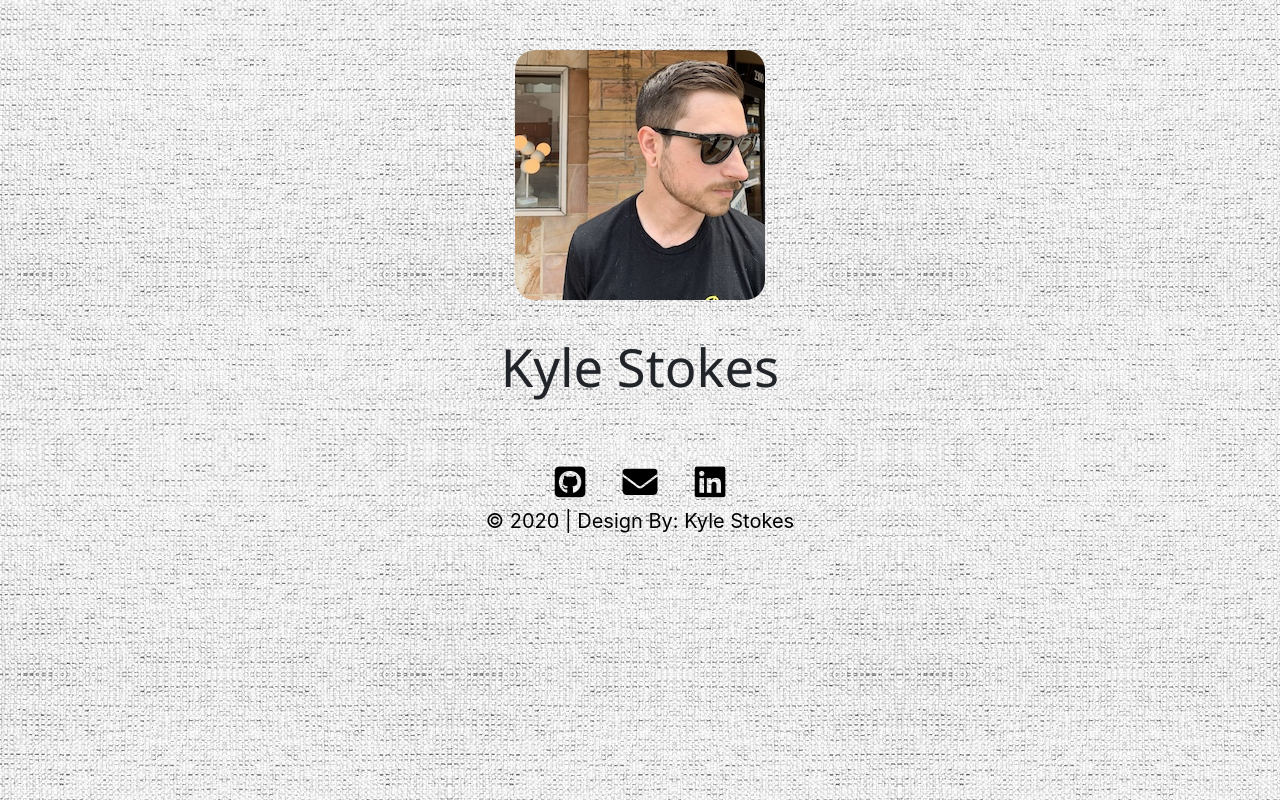
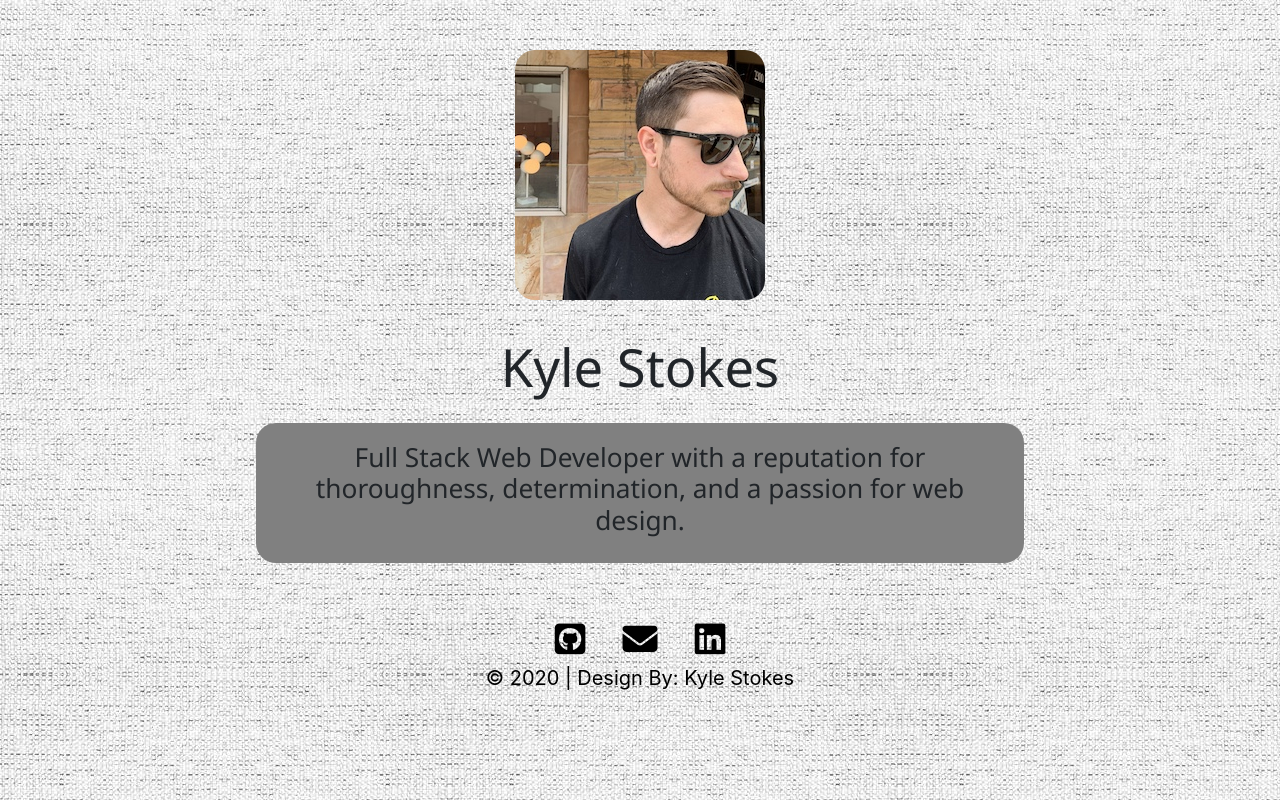
Before and after one commit to kylest0kes/portfolio_react, a React (Create React App) app: page / in a window 1280 px wide. Built offline with nearby package versions, Linux system fonts and the light colour scheme.

Commit message:
added brand statement component to page with style

```diff
--- a/public/index.html
+++ b/public/index.html
@@ -2,13 +2,9 @@
 <html lang="en">
   <head>
     <meta charset="utf-8" />
-    <link rel="icon" href="%PUBLIC_URL%/favicon.ico" />
     <meta name="viewport" content="width=device-width, initial-scale=1" />
     <meta name="theme-color" content="#000000" />
-    <meta
-      name="description"
-      content="Web site created using create-react-app"
-    />
+
     <link rel="apple-touch-icon" href="%PUBLIC_URL%/logo192.png" />
     <!--
       manifest.json provides metadata used when your web app is installed on a
@@ -27,7 +23,7 @@
     <link rel="stylesheet" href="https://www.w3schools.com/w3css/4/w3.css">
     <link rel="stylesheet" href="https://stackpath.bootstrapcdn.com/bootstrap/4.4.1/css/bootstrap.min.css" integrity="sha384-Vkoo8x4CGsO3+Hhxv8T/Q5PaXtkKtu6ug5TOeNV6gBiFeWPGFN9MuhOf23Q9Ifjh" crossorigin="anonymous">
     <script src="https://kit.fontawesome.com/32e558d214.js" crossorigin="anonymous"></script>
-    <title>React App</title>
+    <title>Kyle Stokes</title>
   </head>
   <body>
     <noscript>You need to enable JavaScript to run this app.</noscript>
--- a/src/App.css
+++ b/src/App.css
@@ -2,5 +2,8 @@
     box-sizing: border-box;
     margin: 0;
     padding: 0;
+}
+
+body{
     background-image: url("./images/bkground.jpg");
 }
--- a/src/App.js
+++ b/src/App.js
@@ -1,6 +1,7 @@
 import React from 'react';
 import Header from './components/Header';
 import Footer from './components/Footer';
+import BrandStatement from './components/BrandStatement';
 import './App.css'
 
 
@@ -9,7 +10,7 @@ function App() {
   return (
     <div className="App">
       <Header />
-
+        <BrandStatement />
       <Footer />
     </div>
   );
--- a/src/components/BrandStatement/index.js
+++ b/src/components/BrandStatement/index.js
@@ -0,0 +1,23 @@
+import React from 'react';
+//import './script'
+
+export default function BrandStatement() {
+    return (
+        <div className="w3-animate-zoom" style={cardStyle}>
+            <div className="card-body">
+                <h3 id="typedtext" className="w3-animate-zoom">Full Stack Web Developer with a reputation for thoroughness, determination, and a passion for web design.</h3>
+            </div>
+        </div>
+    )
+}
+
+const cardStyle = {
+    display: 'block',
+    marginRight: 'auto',
+    marginLeft: 'auto',
+    marginTop: '25px',
+    borderRadius: '20px',
+    width: '60%',
+    backgroundColor: 'gray',
+    textAlign: 'center'
+}
--- /dev/null
+++ b/src/components/BrandStatement/script.js
@@ -0,0 +1,37 @@
+// set up text to print, each item in array is new line
+var aText = new Array(
+    "Full Stack Web Developer with a reputation for thoroughness, determination, and a passion for web design."
+);
+
+var iSpeed = 50; // time delay of print out
+var iIndex = 0; // start printing array at this posision
+var iArrLength = aText[0].length; // the length of the text array
+var iScrollAt = 20; // start scrolling up at this many lines
+
+var iTextPos = 0; // initialise text position
+var sContents = ""; // initialise contents variable
+var iRow; // initialise current row
+
+function typewriter() {
+    sContents = " ";
+    iRow = Math.max(0, iIndex - iScrollAt);
+    var destination = document.getElementById("typedtext");
+
+    while (iRow < iIndex) {
+        sContents += aText[iRow++] + "<br />";
+    }
+    destination.innerHTML =
+        sContents + aText[iIndex].substring(0, iTextPos);
+    if (iTextPos++ == iArrLength) {
+        iTextPos = 0;
+        iIndex++;
+        if (iIndex != aText.length) {
+        iArrLength = aText[iIndex].length;
+        setTimeout("typewriter()", 500);
+        }
+    } else {
+        setTimeout("typewriter()", iSpeed);
+    }
+}
+
+  typewriter();
```
Also changed, not shown: 1 other file (tests, documents, lock files or other folders).
